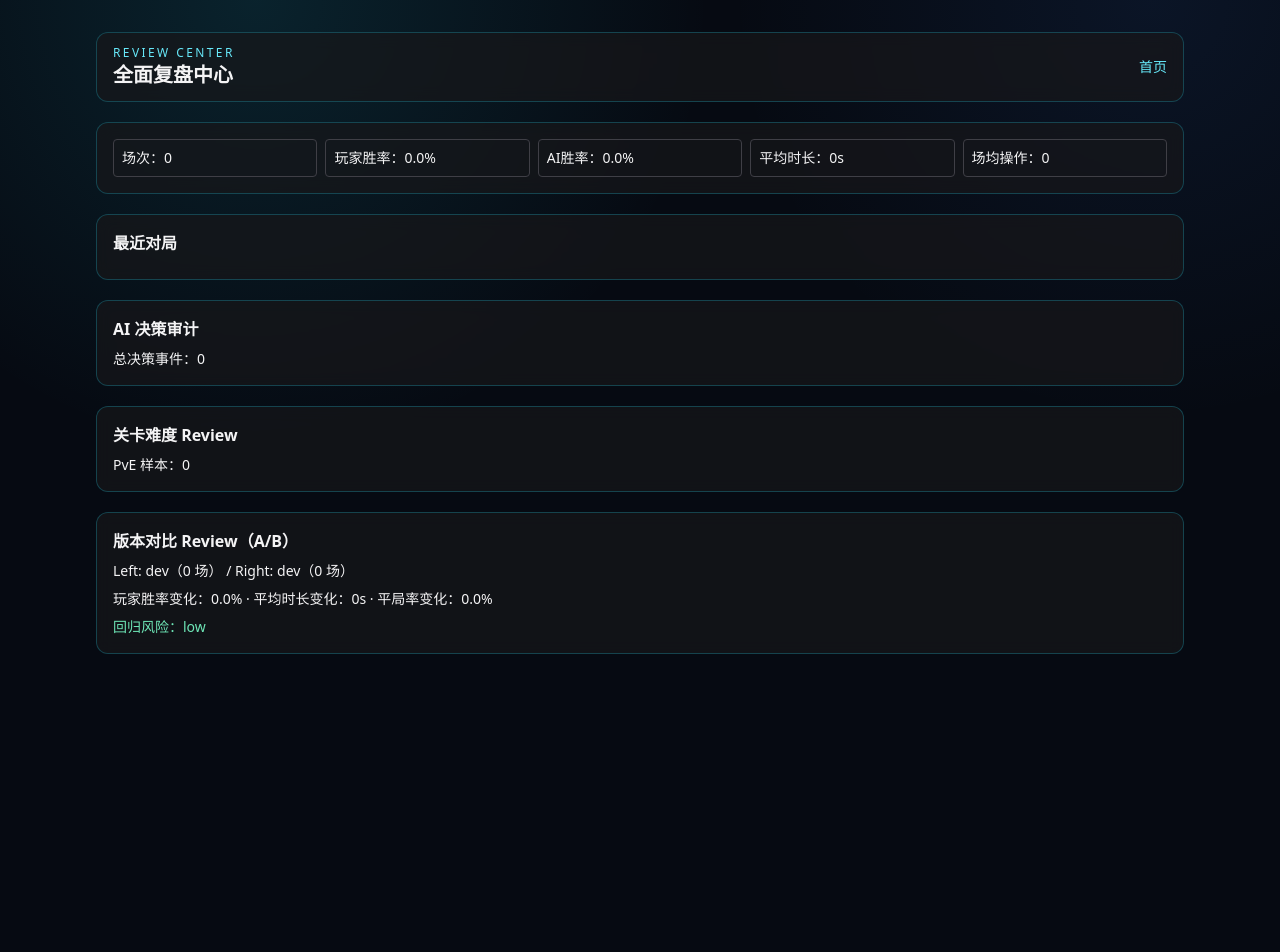
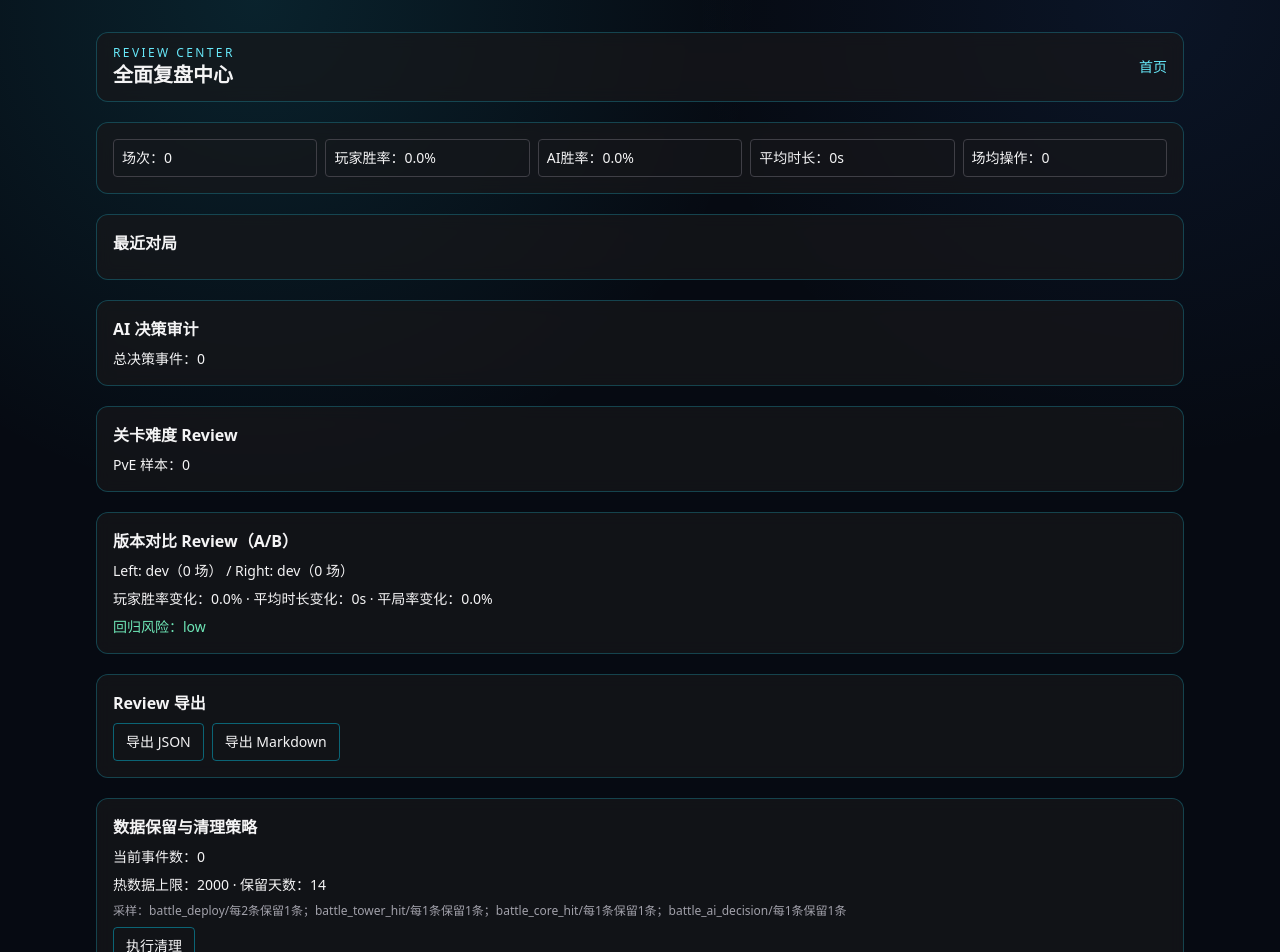
Before and after one commit to Sinon4869/sinon_warring_states_game, a Next.js app: page /review in a window 1280 px wide. Shown: the top 952 px of the page. Before the commit the page ends 800 px from the top, so only its background shows below. Built offline with nearby package versions, Linux system fonts and the light colour scheme.

Commit message:
feat(review): implement report export and retention cleanup strategy

```diff
--- /dev/null
+++ b/app/api/review/export/route.ts
@@ -0,0 +1,26 @@
+import { NextResponse } from 'next/server';
+
+import { buildReviewExport, toMarkdownReport } from '@/lib/review/export';
+
+type EventItem = { name: string; at: number; props?: Record<string, unknown> };
+
+const globalStore = globalThis as typeof globalThis & { __swsTelemetry?: EventItem[] };
+if (!globalStore.__swsTelemetry) globalStore.__swsTelemetry = [];
+
+export async function GET(req: Request) {
+  const url = new URL(req.url);
+  const format = url.searchParams.get('format') ?? 'json';
+  const data = buildReviewExport(globalStore.__swsTelemetry || []);
+
+  if (format === 'markdown') {
+    const md = toMarkdownReport(data);
+    return new NextResponse(md, {
+      headers: {
+        'content-type': 'text/markdown; charset=utf-8',
+        'content-disposition': 'attachment; filename="review-report.md"'
+      }
+    });
+  }
+
+  return NextResponse.json({ ok: true, ...data });
+}
--- /dev/null
+++ b/app/api/review/retention/route.ts
@@ -0,0 +1,20 @@
+import { NextResponse } from 'next/server';
+
+import { applyRetention, buildRetentionStats, RETENTION_POLICY } from '@/lib/review/retention';
+
+type EventItem = { name: string; at: number; props?: Record<string, unknown> };
+
+const globalStore = globalThis as typeof globalThis & { __swsTelemetry?: EventItem[] };
+if (!globalStore.__swsTelemetry) globalStore.__swsTelemetry = [];
+
+export async function GET() {
+  const events = globalStore.__swsTelemetry || [];
+  return NextResponse.json({ ok: true, total: events.length, policy: RETENTION_POLICY });
+}
+
+export async function POST() {
+  const before = [...(globalStore.__swsTelemetry || [])];
+  const after = applyRetention(before);
+  globalStore.__swsTelemetry = after;
+  return NextResponse.json({ ok: true, ...buildRetentionStats(before, after) });
+}
--- a/app/review/page.tsx
+++ b/app/review/page.tsx
@@ -42,11 +42,18 @@ type VersionCompareResp = {
   risk: 'low' | 'medium' | 'high';
 };
 
+type RetentionResp = {
+  total: number;
+  policy: { hotLimit: number; keepDays: number; sample: Record<string, number> };
+};
+
 export default function ReviewPage() {
   const [data, setData] = useState<SummaryResp | null>(null);
   const [aiAudit, setAiAudit] = useState<AiAuditResp | null>(null);
   const [pveDiff, setPveDiff] = useState<PveDiffResp | null>(null);
   const [versionCompare, setVersionCompare] = useState<VersionCompareResp | null>(null);
+  const [retention, setRetention] = useState<RetentionResp | null>(null);
+  const [retentionMsg, setRetentionMsg] = useState('');
 
   useEffect(() => {
     fetch('/api/review/summary')
@@ -68,7 +75,20 @@ export default function ReviewPage() {
       .then((r) => r.json())
       .then((d) => setVersionCompare(d))
       .catch(() => setVersionCompare(null));
+
+    fetch('/api/review/retention')
+      .then((r) => r.json())
+      .then((d) => setRetention(d))
+      .catch(() => setRetention(null));
   }, []);
+
+  async function runCleanup() {
+    const res = await fetch('/api/review/retention', { method: 'POST' });
+    const data = await res.json();
+    setRetentionMsg(`清理完成：${data.before} -> ${data.after}（移除 ${data.removed}）`);
+    const latest = await fetch('/api/review/retention').then((r) => r.json()).catch(() => null);
+    setRetention(latest);
+  }
 
   return (
     <main className="app-shell text-zinc-100">
@@ -153,6 +173,29 @@ export default function ReviewPage() {
               </div>
             )}
           </section>
+
+          <section className="panel p-4">
+            <h2 className="mb-2 text-base font-semibold">Review 导出</h2>
+            <div className="flex flex-wrap gap-2 text-sm">
+              <a href="/api/review/export?format=json" className="chip-btn" target="_blank">导出 JSON</a>
+              <a href="/api/review/export?format=markdown" className="chip-btn" target="_blank">导出 Markdown</a>
+            </div>
+          </section>
+
+          <section className="panel p-4">
+            <h2 className="mb-2 text-base font-semibold">数据保留与清理策略</h2>
+            {!retention ? (
+              <p className="text-sm text-zinc-400">暂无策略数据</p>
+            ) : (
+              <div className="space-y-2 text-sm">
+                <p>当前事件数：{retention.total}</p>
+                <p>热数据上限：{retention.policy.hotLimit} · 保留天数：{retention.policy.keepDays}</p>
+                <p className="text-xs text-zinc-400">采样：{Object.entries(retention.policy.sample).map(([k, v]) => `${k}/每${v}条保留1条`).join('；')}</p>
+                <button onClick={runCleanup} className="chip-btn">执行清理</button>
+                {retentionMsg && <p className="text-xs text-cyan-300">{retentionMsg}</p>}
+              </div>
+            )}
+          </section>
         </>
       )}
     </main>
--- /dev/null
+++ b/lib/review/export.ts
@@ -0,0 +1,45 @@
+import { buildAiDecisionAudit, buildPveDifficultyReview, buildReviewSummary, buildVersionCompare } from '@/lib/review/metrics';
+
+type EventItem = { name: string; at: number; props?: Record<string, unknown> };
+
+export function buildReviewExport(events: EventItem[]) {
+  const summary = buildReviewSummary(events);
+  const ai = buildAiDecisionAudit(events);
+  const pve = buildPveDifficultyReview(events);
+  const version = buildVersionCompare(events);
+  const now = new Date().toISOString();
+
+  return { generatedAt: now, summary, ai, pve, version };
+}
+
+export function toMarkdownReport(data: ReturnType<typeof buildReviewExport>) {
+  const lines: string[] = [];
+  lines.push(`# Sinon Warring States - Review Report`);
+  lines.push(``);
+  lines.push(`GeneratedAt: ${data.generatedAt}`);
+  lines.push(``);
+  lines.push(`## KPI`);
+  lines.push(`- Matches: ${data.summary.kpi.totalMatches}`);
+  lines.push(`- Player win rate: ${(data.summary.kpi.playerWinRate * 100).toFixed(1)}%`);
+  lines.push(`- AI win rate: ${(data.summary.kpi.aiWinRate * 100).toFixed(1)}%`);
+  lines.push(`- Avg turns: ${data.summary.kpi.avgTurns}s`);
+  lines.push(`- Avg deploys: ${data.summary.kpi.avgDeploys}`);
+  lines.push(``);
+  lines.push(`## AI Audit`);
+  lines.push(`- Decision events: ${data.ai.total}`);
+  for (const [persona, info] of Object.entries(data.ai.byPersona)) {
+    lines.push(`- ${persona}: ${info.total} (${Object.entries(info.reasons).map(([k, v]) => `${k}:${v}`).join(' / ')})`);
+  }
+  lines.push(``);
+  lines.push(`## PvE Difficulty`);
+  lines.push(`- PvE samples: ${data.pve.totalPveMatches}`);
+  for (const s of data.pve.stages) {
+    lines.push(`- ${s.stage}: clear ${(s.clearRate * 100).toFixed(1)}%, avg ${s.avgTurns}s, flag=${s.difficultyFlag}`);
+  }
+  lines.push(``);
+  lines.push(`## Version Compare`);
+  lines.push(`- Left ${data.version.left.version} (${data.version.left.matches}) vs Right ${data.version.right.version} (${data.version.right.matches})`);
+  lines.push(`- Delta win ${(data.version.delta.playerWinRate * 100).toFixed(1)}%, delta turns ${data.version.delta.avgTurns}s, risk=${data.version.risk}`);
+
+  return lines.join('\n');
+}
--- /dev/null
+++ b/lib/review/retention.ts
@@ -0,0 +1,40 @@
+type EventItem = { name: string; at: number; props?: Record<string, unknown> };
+
+export const RETENTION_POLICY = {
+  hotLimit: 2000,
+  keepDays: 14,
+  sample: {
+    battle_deploy: 2,
+    battle_tower_hit: 1,
+    battle_core_hit: 1,
+    battle_ai_decision: 1
+  }
+} as const;
+
+function shouldKeepBySampling(e: EventItem, index: number) {
+  const n = RETENTION_POLICY.sample[e.name as keyof typeof RETENTION_POLICY.sample];
+  if (!n) return true;
+  return index % n === 0;
+}
+
+export function applyRetention(events: EventItem[]) {
+  const now = Date.now();
+  const minAt = now - RETENTION_POLICY.keepDays * 24 * 60 * 60 * 1000;
+
+  let filtered = events.filter((e) => e.at >= minAt);
+  filtered = filtered.filter((e, idx) => shouldKeepBySampling(e, idx));
+  if (filtered.length > RETENTION_POLICY.hotLimit) {
+    filtered = filtered.slice(-RETENTION_POLICY.hotLimit);
+  }
+
+  return filtered;
+}
+
+export function buildRetentionStats(before: EventItem[], after: EventItem[]) {
+  return {
+    before: before.length,
+    after: after.length,
+    removed: Math.max(0, before.length - after.length),
+    policy: RETENTION_POLICY
+  };
+}
```
